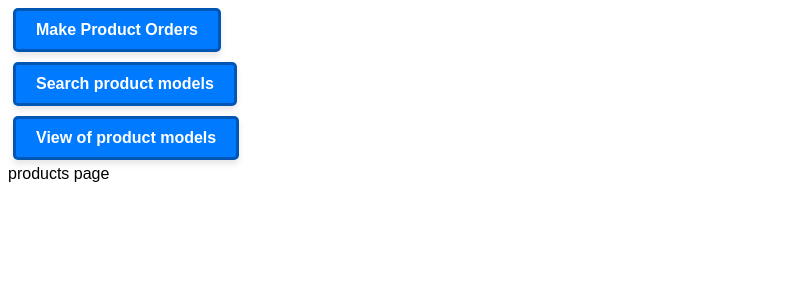
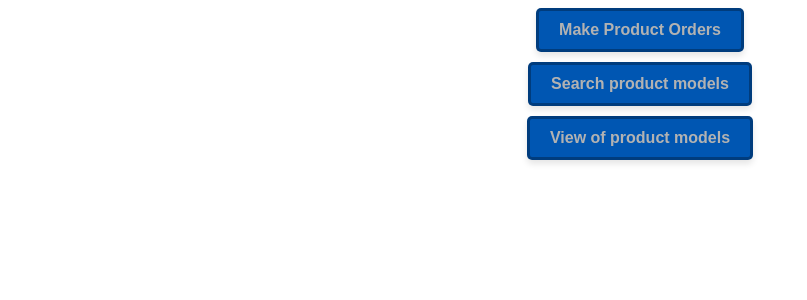
Before and after one commit to zzaizzai/fastapi-operations-management, a FastAPI app: page /parts/index in a window 1280 px wide. Shown: the part 36-336 px from the top of the page, without its empty margins (0-807 px from the left). Run offline with FastAPI, Linux system fonts and the light colour scheme; some libraries are stand-ins or nearby versions.

Commit message:
UI little fix

```diff
--- a/app/parts/templates/index.html
+++ b/app/parts/templates/index.html
@@ -4,17 +4,18 @@
 
 
 
+<div class="container vertical">
     <div>
-    <a href="" class="button button-blue mx-5">Make Product Orders</a>
+        <a href="" class="button button-disable button-blue mx-5">Make Product Orders</a>
     </div>
 
     <div>
-    <a href="{{ url_for('api_search_parts_model') }}" class="button button-blue mx-5">Search product models</a>
+        <a href="{{ url_for('api_search_parts_model') }}" class="button button-disable button-blue mx-5">Search product models</a>
     </div>
 
     <div>
-    <a href="{{ url_for('api_get_all_parts_model') }}" class="button button-blue mx-5">View of product models</a>
+        <a href="{{ url_for('api_get_all_parts_model') }}" class="button button-disable button-blue mx-5">View of product models</a>
+    </div>
 </div>
 
-products page
 {% endblock %}
```
Lines whose indentation alone changed are shown as unchanged.
